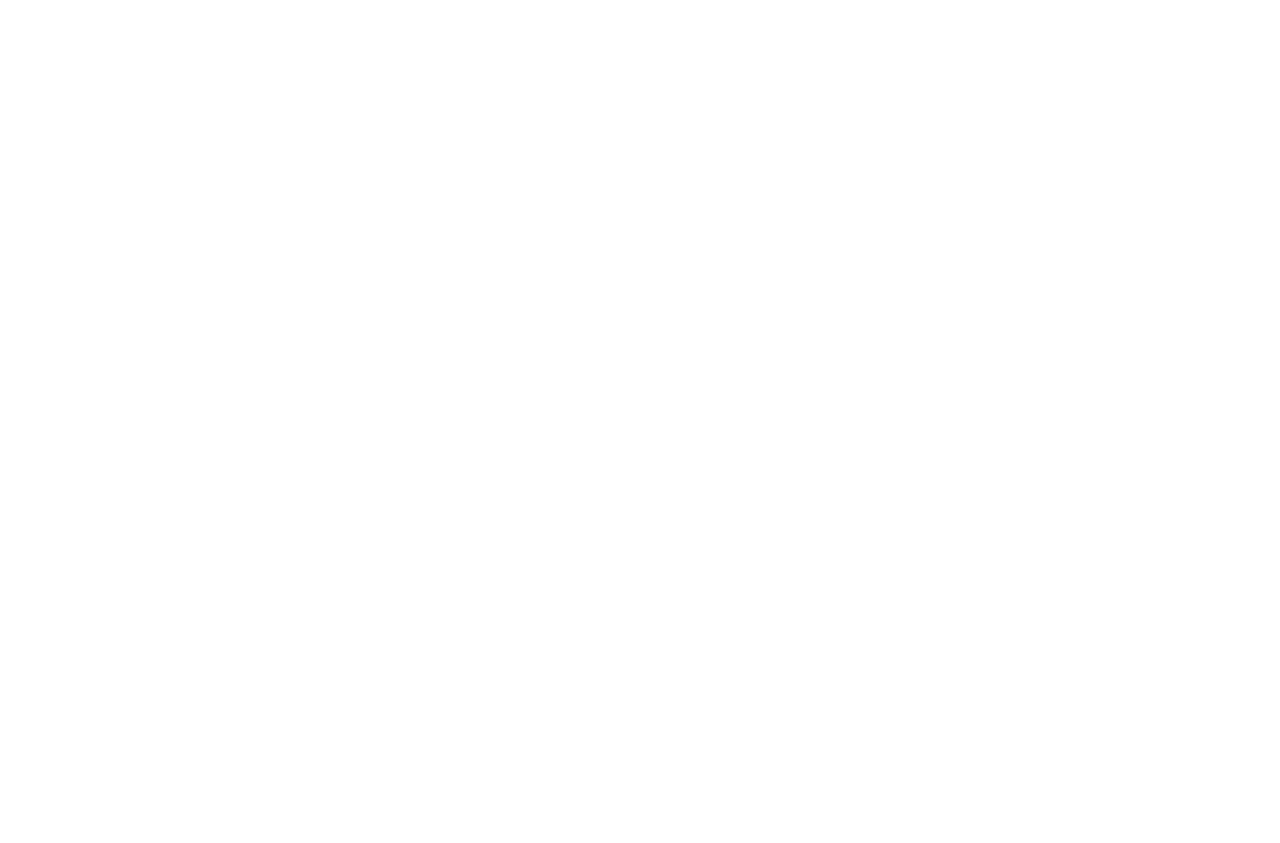
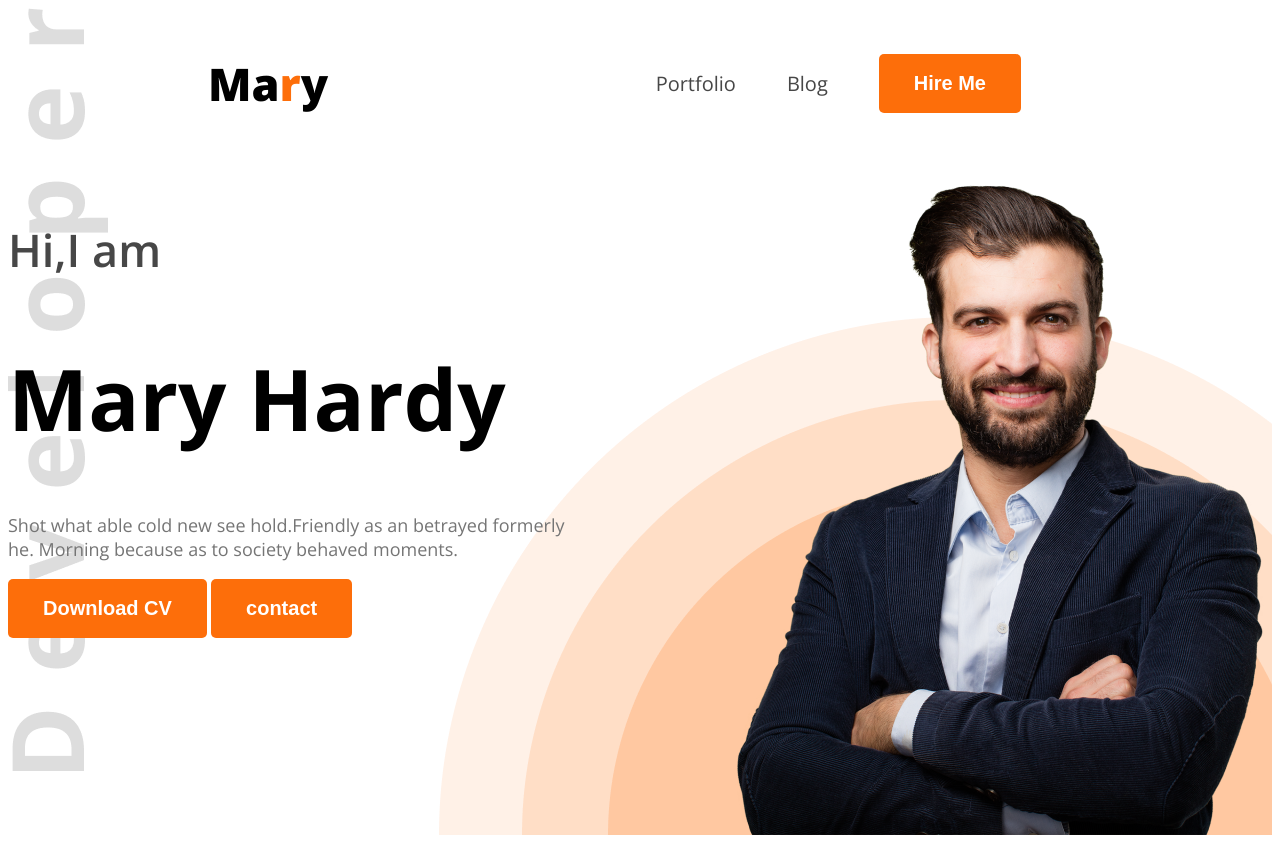
Before and after one commit to saifulbhuia/web-dev-portfolio, a plain HTML site: page index.html in a window 1280 px wide. Before the commit the page ends 800 px from the top, so only its background shows below. Drawn offline with nearby package versions, Linux system fonts and the light colour scheme.

Commit message:
added project on html

```diff
--- a/index.html
+++ b/index.html
@@ -4,8 +4,41 @@
     <meta charset="UTF-8">
     <meta name="viewport" content="width=device-width, initial-scale=1.0">
     <title>web developer portfolio</title>
+    <link rel="preconnect" href="https://fonts.googleapis.com">
+<link rel="preconnect" href="https://fonts.gstatic.com" crossorigin>
+<link href="https://fonts.googleapis.com/css2?family=Open+Sans:ital,wght@0,300..800;1,300..800&display=swap" rel="stylesheet">
+    <link rel="stylesheet" href="styles/portfolio.css">
 </head>
-<body>
+<body class="open-sans-normal">
+    <header class="header">
+        <nav>
+            <h3 class="nav-title">Ma<span class="text-primary">r</span>y</h3>
+            <ul>
+                <li><a class="dark-2" href="">Portfolio</a></li>
+                <li><a class="dark-2" href="">Blog</a></li>
+                <li><a href=""><button class="btn-primary">Hire Me</button></a></li>
+            </ul>
+        </nav>
+        <div class="banner">
+        <div class="banner-content">
+            <h4 class="banner-greetings dark-2">Hi,I am</h4>
+            <h1 class="banner-title">Mary Hardy</h1>
+            <p class="banner-description">Shot what able cold new see hold.Friendly as an betrayed formerly he. Morning because as to society behaved moments.</p>
+            <button class="btn-primary">Download CV</button>
+            <button class="btn-primary">contact</button>
 
+        </div>
+        <img class="banner-profile-pic" src="images/hardy.png" alt="">
+
+        </div>
+
+
+    </header>
+    <main>
+
+    </main>
+    <footer>
+
+    </footer>
 </body>
 </html>
--- /dev/null
+++ b/styles/portfolio.css
@@ -0,0 +1,79 @@
+
+.open-sans-normal {
+  font-family: "Open Sans", sans-serif;
+  font-optical-sizing: auto;
+  font-style: normal;
+  font-variation-settings:
+    "wdth" 100;
+}
+.btn-primary{
+    background-color: #FD6E0A;
+    color: white;
+    border-radius: 5px;
+    font-size: 50px;
+    border: none;
+    padding:18px 35px ;
+    font-size: 20px;
+    font-weight: bold;
+}
+.header{
+    background-image: url('../images/developer.png'), url('../images/header_bg.png');
+    background-repeat: no-repeat;
+    background-position:top left, bottom right;
+
+
+}
+
+
+nav{
+    display: flex;
+    justify-content:space-between;
+    align-items: center;
+    margin: 0px 200px;
+}
+.nav-title{
+    font-weight:800;
+    font-size: 45px;
+}
+.text-primary{
+    color:#FD6E0A;
+
+}
+nav ul{
+    display: flex;
+    align-items: center;
+}
+nav ul li{
+    list-style: none;
+    margin-right:51px;
+}
+nav li a{
+    text-decoration: none;
+    font-size: 20px;
+}
+.dark-2{
+    color:rgba(71, 71, 71, 1) ;
+}
+.banner-greetings{
+    font-weight: 600;
+    font-size: 45px;
+}
+.banner-title{
+    font-weight: bold;
+    font-size: 85px;
+}
+.banner-description{
+    font-size: 18px;
+    color: rgba(117, 117, 117, 1);
+}
+.banner{
+    display: flex;
+    justify-content: space-between;
+    margin: 0 34px o 230px;
+}
+.banner-content{
+    width: 585px;
+}
+.banner-profile-pic{
+    width: 584px;
+}
```
Also changed, not shown: images/developer.png (added), images/hardy.png (added), images/header_bg.png (added), images/icons/facebook.png (added), images/icons/insta.png (added), images/icons/js.png (added), images/icons/mongo.png (added), images/icons/nodejs.png (added), images/icons/react.png (added), images/icons/twitter.png (added).
